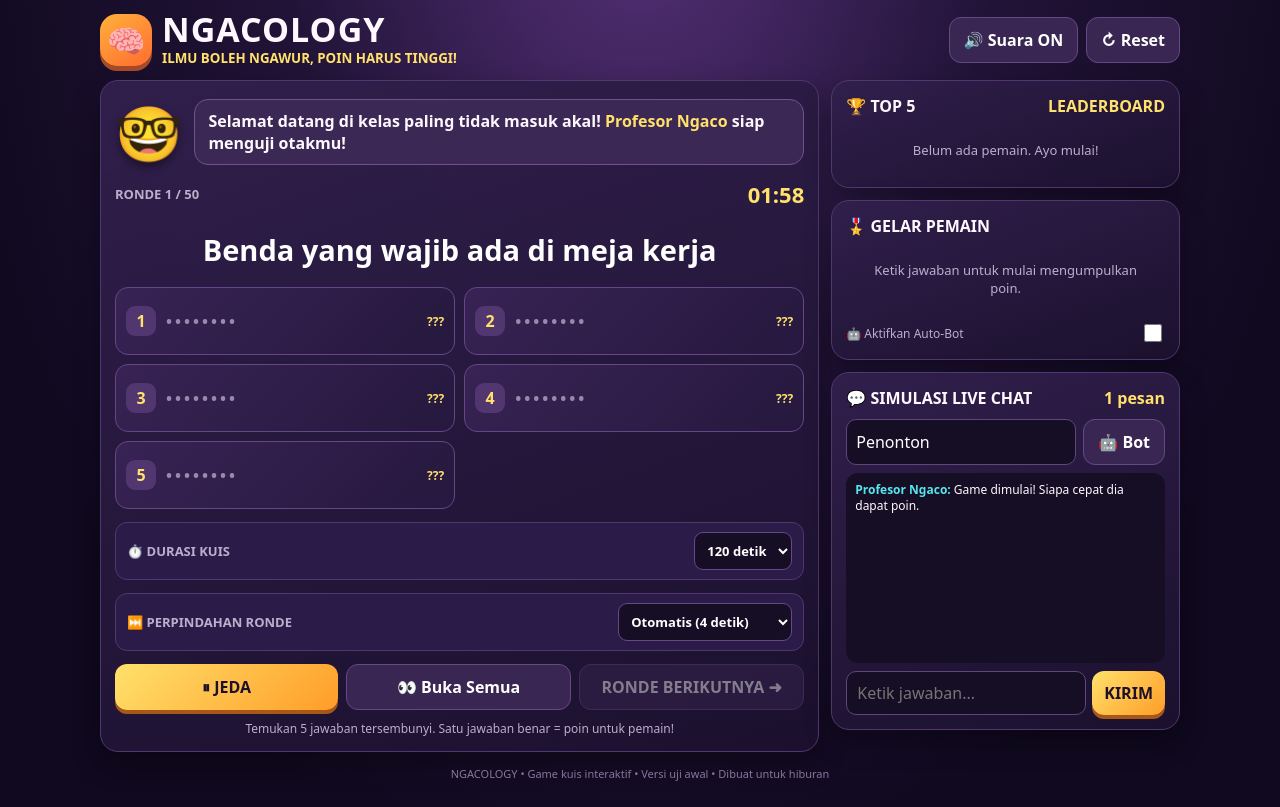
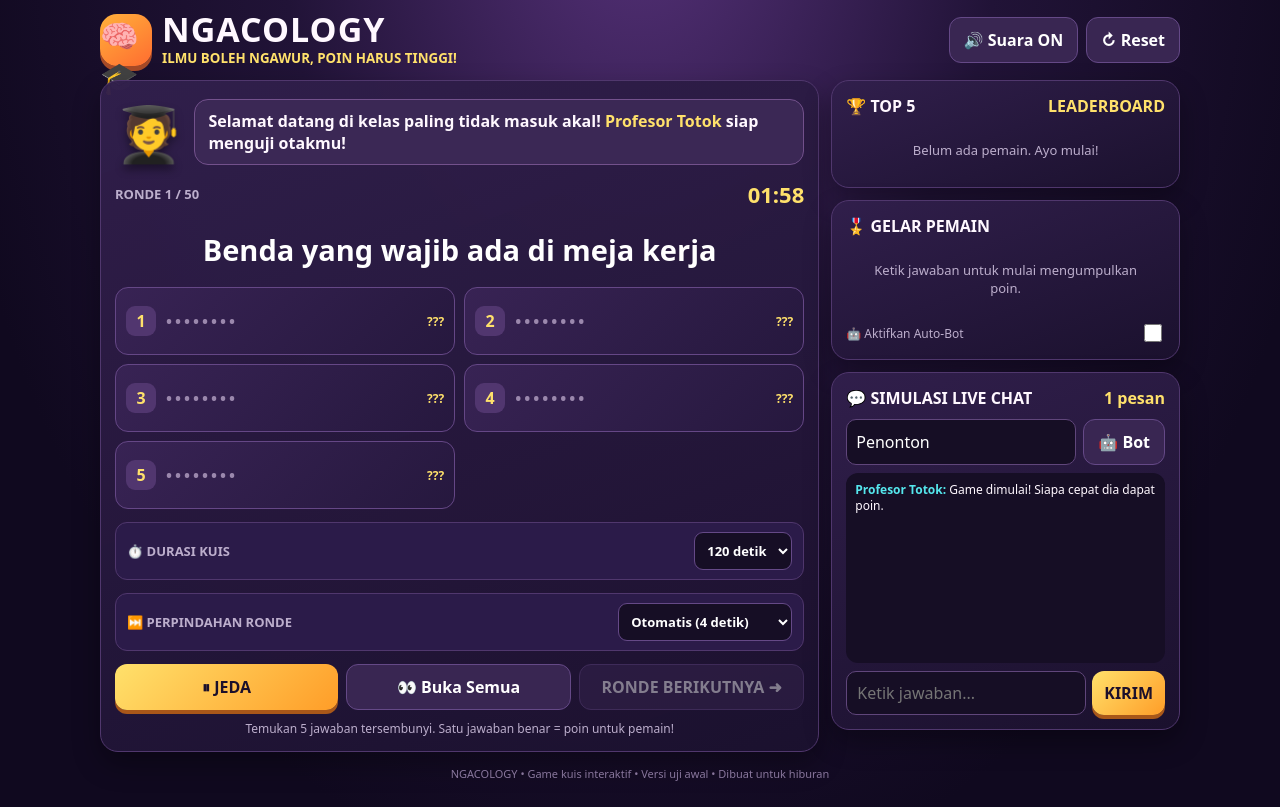
Before and after one commit to chuankie10/NGACOLOGY, a plain HTML site: page index.html in a window 1280 px wide. Both pictures are taken after a click on the button "▶ MULAI GAME". Drawn offline with Linux system fonts and the light colour scheme.

Commit message:
Ubah maskot menjadi Profesor Totok bertopi toga

```diff
--- a/index.html
+++ b/index.html
@@ -16,10 +16,10 @@ button,input{font:inherit}button{border:0;cursor:pointer;font-weight:800;color:#
 </head>
 <body>
 <div class="app">
-<header class="top"><div class="brand"><div class="mascot">🧠</div><div><h1>NGACOLOGY</h1><small>ILMU BOLEH NGAWUR, POIN HARUS TINGGI!</small></div></div><div class="top-actions"><button class="secondary" id="soundBtn" aria-pressed="false">🔊 Suara ON</button><button class="secondary" id="resetBtn">↻ Reset</button></div></header>
+<header class="top"><div class="brand"><div class="mascot" aria-label="Otak memakai topi toga">🧠🎓</div><div><h1>NGACOLOGY</h1><small>ILMU BOLEH NGAWUR, POIN HARUS TINGGI!</small></div></div><div class="top-actions"><button class="secondary" id="soundBtn" aria-pressed="false">🔊 Suara ON</button><button class="secondary" id="resetBtn">↻ Reset</button></div></header>
 <div class="layout">
 <main class="panel">
-<div class="hero"><div class="prof">🤓</div><div class="speech">Selamat datang di kelas paling tidak masuk akal! <span>Profesor Ngaco</span> siap menguji otakmu!</div></div>
+<div class="hero"><div class="prof" aria-label="Profesor Totok memakai topi toga">🧑‍🎓</div><div class="speech">Selamat datang di kelas paling tidak masuk akal! <span>Profesor Totok</span> siap menguji otakmu!</div></div>
 <div class="roundline"><span id="roundLabel">RONDE 1 / 50</span><span class="timer" id="timer">02:00</span></div>
 <div class="question" id="question">Tekan MULAI untuk memulai kekacauan!</div>
 <div class="answers" id="answers"></div>
@@ -31,7 +31,7 @@ button,input{font:inherit}button{border:0;cursor:pointer;font-weight:800;color:#
 <aside class="side">
 <section class="panel"><div class="section-title">🏆 TOP 5 <span>LEADERBOARD</span></div><div id="leaderboard"><div class="empty">Belum ada pemain. Ayo mulai!</div></div></section>
 <section class="panel"><div class="section-title">🎖️ GELAR PEMAIN</div><div id="myRank" class="empty">Kumpulkan poin untuk naik pangkat!</div><div class="botrow"><label for="botToggle">🤖 Aktifkan Auto-Bot</label><input class="switch" id="botToggle" type="checkbox"></div></section>
-<section class="panel chatpanel"><div class="section-title">💬 SIMULASI LIVE CHAT <span id="chatCount">0 pesan</span></div><div class="name-row"><input id="username" maxlength="20" value="Penonton" aria-label="Nama pemain"><button id="botOnce" class="secondary">🤖 Bot</button></div><div class="chatlog" id="chatlog" aria-live="polite"><p class="msg">👋 <b>Profesor Ngaco:</b> Tulis jawabanmu di bawah!</p></div><form class="chat-form" id="chatForm"><input id="comment" maxlength="100" placeholder="Ketik jawaban..." autocomplete="off" required><button type="submit">KIRIM</button></form></section>
+<section class="panel chatpanel"><div class="section-title">💬 SIMULASI LIVE CHAT <span id="chatCount">0 pesan</span></div><div class="name-row"><input id="username" maxlength="20" value="Penonton" aria-label="Nama pemain"><button id="botOnce" class="secondary">🤖 Bot</button></div><div class="chatlog" id="chatlog" aria-live="polite"><p class="msg">👋 <b>Profesor Totok:</b> Tulis jawabanmu di bawah!</p></div><form class="chat-form" id="chatForm"><input id="comment" maxlength="100" placeholder="Ketik jawaban..." autocomplete="off" required><button type="submit">KIRIM</button></form></section>
 </aside>
 </div>
 <div class="footer">NGACOLOGY • Game kuis interaktif • Versi uji awal • Dibuat untuk hiburan</div>
@@ -58,12 +58,12 @@ function renderAnswers(){const q=QUESTION_BANK[state.order[state.round]];$("answ
 function updateTimer(){const m=Math.floor(state.seconds/60),s=state.seconds%60;$("timer").textContent=String(m).padStart(2,"0")+":"+String(s).padStart(2,"0");$("timer").classList.toggle("danger",state.seconds<=10)}
 function stopClocks(){clearInterval(state.timer);clearTimeout(state.advance);clearInterval(state.botTimer);state.timer=null;state.advance=null;state.botTimer=null}
 function startRound(){stopClocks();if(state.round>=state.order.length){finishGame();return}state.found.clear();state.seconds=state.roundDuration;state.running=true;state.phase="playing";state.gameStarted=true;$("startBtn").disabled=false;state.weights=[...WEIGHTS].sort(()=>Math.random()-.5);const q=QUESTION_BANK[state.order[state.round]];$("roundLabel").textContent="RONDE "+(state.round+1)+" / "+state.order.length;$("question").textContent=q.question;renderAnswers();updateTimer();$("startBtn").textContent="⏸ JEDA";$("revealBtn").disabled=false;$("nextBtn").disabled=true;state.timer=setInterval(()=>{state.seconds--;updateTimer();if(state.seconds<=0)endRound("Waktu habis!");},1000);if($("botToggle").checked)startBot()}
-function startGame(){state.order=Array.from({length:QUESTION_BANK.length},(_,i)=>i).sort(()=>Math.random()-.5);state.round=0;state.players.clear();drawBoard();$("chatlog").replaceChildren();state.chatCount=0;$("chatCount").textContent="0 pesan";log("Profesor Ngaco","Game dimulai! Siapa cepat dia dapat poin.");startRound()}
+function startGame(){state.order=Array.from({length:QUESTION_BANK.length},(_,i)=>i).sort(()=>Math.random()-.5);state.round=0;state.players.clear();drawBoard();$("chatlog").replaceChildren();state.chatCount=0;$("chatCount").textContent="0 pesan";log("Profesor Totok","Game dimulai! Siapa cepat dia dapat poin.");startRound()}
 function scheduleAdvance(){clearTimeout(state.advance);state.advance=null;if(state.advanceMode==="auto"&&state.phase==="round-ended")state.advance=setTimeout(()=>nextRound(),4000)}
 function endRound(message){if(!state.running)return;state.running=false;state.phase="round-ended";$("startBtn").disabled=true;clearInterval(state.timer);clearInterval(state.botTimer);state.timer=null;state.botTimer=null;$("startBtn").textContent="▶ LANJUTKAN GAME";$("revealBtn").disabled=true;$("nextBtn").disabled=false;$("nextBtn").textContent="RONDE BERIKUTNYA ➜";$("question").textContent=message+" Jawaban yang belum ditemukan dibuka!";state.found=new Set([0,1,2,3,4]);renderAnswers();tone(220,.3,"triangle");scheduleAdvance()}
 function nextRound(){clearTimeout(state.advance);state.advance=null;if(state.round<state.order.length-1){state.round++;startRound()}else finishGame()}
 function finishGame(){stopClocks();state.running=false;state.phase="finished";$("startBtn").disabled=false;$("question").textContent="🏁 GAME SELESAI! Lihat siapa Dewa Kekacauan hari ini!";$("roundLabel").textContent="SELESAI • 50 RONDE";$("timer").textContent="00:00";$("answers").replaceChildren();$("startBtn").textContent="▶ MAIN LAGI";$("revealBtn").disabled=true;$("nextBtn").disabled=true;const winner=[...state.players.entries()].sort((a,b)=>b[1].score-a[1].score)[0];say(winner?winner[0]+" menang dengan "+winner[1].score+" poin!":"Game selesai!");}
-function accept(username,comment){if(!state.running){log("Sistem","Mulai game dulu sebelum mengirim jawaban.");return}const name=String(username||"Penonton").trim().slice(0,20)||"Penonton";const guess=norm(comment);if(!guess){return}log(name,comment);const q=QUESTION_BANK[state.order[state.round]];let index=q.answers.findIndex((a,i)=>!state.found.has(i)&&(norm(a)===guess||norm(a).includes(guess)&&guess.length>=4||guess.includes(norm(a))&&norm(a).length>=4));if(index<0){tone(145,.08,"square");return}state.found.add(index);const points=state.weights[index];const key=norm(name);const old=state.players.get(key)||{score:0,name:name};old.score+=points;state.players.set(key,old);renderAnswers();drawBoard();log("Profesor Ngaco","BENAR! "+name+" mendapat "+points+" poin. 🎉",true);tone(540,.13);if(old.score>=50&&old.score-points<50||old.score>=150&&old.score-points<150||old.score>=300&&old.score-points<300||old.score>=500&&old.score-points<500||old.score>=800&&old.score-points<800){$("levelText").textContent=name+" sekarang "+rank(old.score);$("levelPopup").classList.add("show");tone(760,.3)}if(state.found.size===5)endRound("SEMUA JAWABAN DITEMUKAN!")}
+function accept(username,comment){if(!state.running){log("Sistem","Mulai game dulu sebelum mengirim jawaban.");return}const name=String(username||"Penonton").trim().slice(0,20)||"Penonton";const guess=norm(comment);if(!guess){return}log(name,comment);const q=QUESTION_BANK[state.order[state.round]];let index=q.answers.findIndex((a,i)=>!state.found.has(i)&&(norm(a)===guess||norm(a).includes(guess)&&guess.length>=4||guess.includes(norm(a))&&norm(a).length>=4));if(index<0){tone(145,.08,"square");return}state.found.add(index);const points=state.weights[index];const key=norm(name);const old=state.players.get(key)||{score:0,name:name};old.score+=points;state.players.set(key,old);renderAnswers();drawBoard();log("Profesor Totok","BENAR! "+name+" mendapat "+points+" poin. 🎉",true);tone(540,.13);if(old.score>=50&&old.score-points<50||old.score>=150&&old.score-points<150||old.score>=300&&old.score-points<300||old.score>=500&&old.score-points<500||old.score>=800&&old.score-points<800){$("levelText").textContent=name+" sekarang "+rank(old.score);$("levelPopup").classList.add("show");tone(760,.3)}if(state.found.size===5)endRound("SEMUA JAWABAN DITEMUKAN!")}
 function sendComment(){const name=$("username").value.trim()||"Penonton",comment=$("comment").value.trim();if(!comment)return;accept(name,comment);$("comment").value="";$("comment").focus()}
 function startBot(){const botNames=["NetizenGabut","SiPalingTahu","MbakKepo","BocilRanking","OmWaras"];state.botTimer=setInterval(()=>{if(!state.running||!$("botToggle").checked)return;const q=QUESTION_BANK[state.order[state.round]];const missing=q.answers.map((a,i)=>({a,i})).filter(x=>!state.found.has(x.i));if(!missing.length)return;const pick=missing[Math.floor(Math.random()*missing.length)];accept(botNames[Math.floor(Math.random()*botNames.length)],pick.a)},6500+Math.random()*2500)}
 function togglePause(){if(state.phase==="playing"&&state.running){clearInterval(state.timer);clearInterval(state.botTimer);state.running=false;state.phase="paused";$("startBtn").textContent="▶ LANJUTKAN";log("Sistem","Game dijeda.")}else if(state.phase==="paused"&&!state.running&&state.seconds>0){state.running=true;state.phase="playing";state.timer=setInterval(()=>{state.seconds--;updateTimer();if(state.seconds<=0)endRound("Waktu habis!")},1000);if($("botToggle").checked)startBot();$("startBtn").textContent="⏸ JEDA"}}
@@ -72,7 +72,7 @@ $("nextBtn").addEventListener("click",()=>nextRound());
 $("roundDuration").addEventListener("change",()=>{const selected=Number($("roundDuration").value);if(![60,90,120].includes(selected)){ $("roundDuration").value=String(state.roundDuration);return }state.roundDuration=selected;if(state.phase==="idle"||state.phase==="finished"){state.seconds=selected;updateTimer()}say("Durasi ronde berikutnya: "+selected+" detik.")});
 $("advanceMode").addEventListener("change",()=>{state.advanceMode=$("advanceMode").value;scheduleAdvance();if(state.phase==="round-ended")say(state.advanceMode==="auto"?"Ronde berikutnya otomatis dalam 4 detik.":"Mode manual: tekan RONDE BERIKUTNYA saat siap.")});
 $("revealBtn").addEventListener("click",()=>endRound("Jawaban dibuka oleh host!"));
-$("resetBtn").addEventListener("click",()=>{stopClocks();Object.assign(state,{round:0,order:[],found:new Set(),players:new Map(),running:false,phase:"idle",seconds:state.roundDuration,gameStarted:false,chatCount:0});$("question").textContent="Tekan MULAI untuk memulai kekacauan!";$("roundLabel").textContent="RONDE 1 / 50";updateTimer();$("answers").replaceChildren();$("startBtn").textContent="▶ MULAI GAME";$("startBtn").disabled=false;$("revealBtn").disabled=true;$("nextBtn").disabled=true;$("chatlog").replaceChildren();drawBoard();log("Profesor Ngaco","Papan direset. Siap mulai lagi?")});
+$("resetBtn").addEventListener("click",()=>{stopClocks();Object.assign(state,{round:0,order:[],found:new Set(),players:new Map(),running:false,phase:"idle",seconds:state.roundDuration,gameStarted:false,chatCount:0});$("question").textContent="Tekan MULAI untuk memulai kekacauan!";$("roundLabel").textContent="RONDE 1 / 50";updateTimer();$("answers").replaceChildren();$("startBtn").textContent="▶ MULAI GAME";$("startBtn").disabled=false;$("revealBtn").disabled=true;$("nextBtn").disabled=true;$("chatlog").replaceChildren();drawBoard();log("Profesor Totok","Papan direset. Siap mulai lagi?")});
 $("chatForm").addEventListener("submit",e=>{e.preventDefault();sendComment()});
 $("botOnce").addEventListener("click",()=>{if(!state.running){say("Mulai game dulu!");return}const q=QUESTION_BANK[state.order[state.round]],missing=q.answers.map((a,i)=>({a,i})).filter(x=>!state.found.has(x.i));if(missing.length)accept("AutoBot",missing[Math.floor(Math.random()*missing.length)].a)});
 $("soundBtn").addEventListener("click",()=>{state.sound=!state.sound;$("soundBtn").textContent=state.sound?"🔊 Suara ON":"🔇 Suara OFF";$("soundBtn").setAttribute("aria-pressed",String(state.sound));if(state.sound)tone(500)});
```
